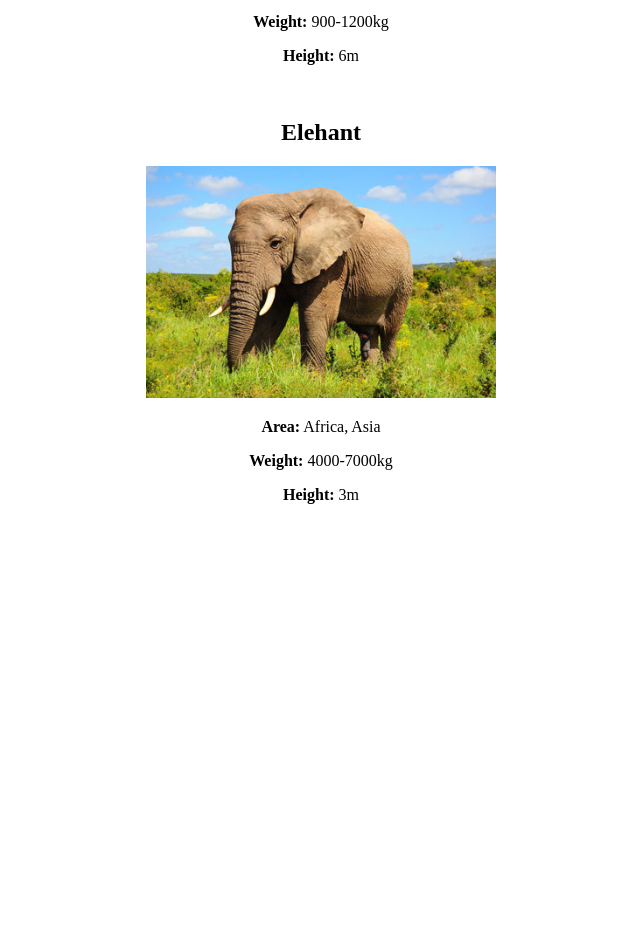
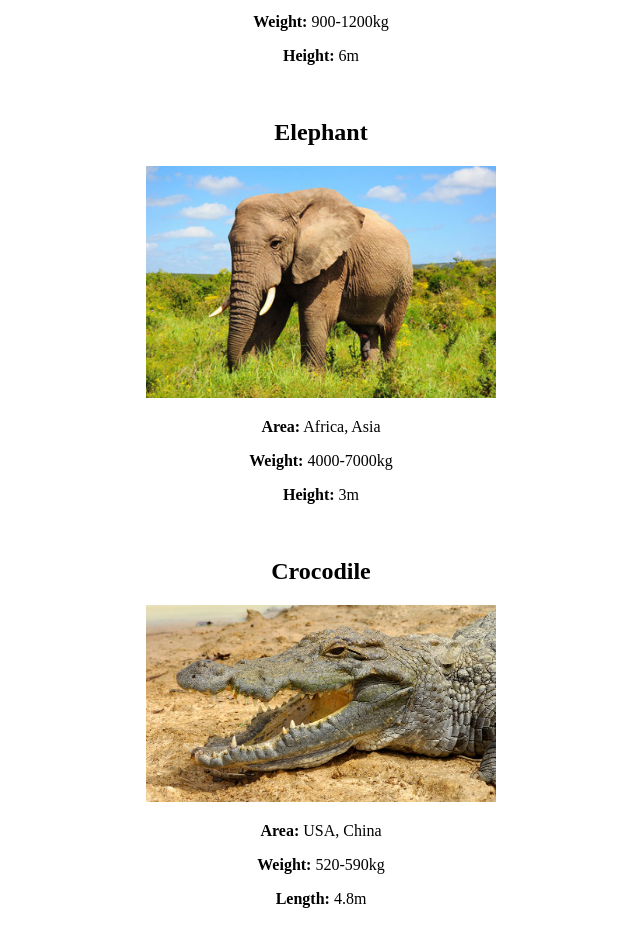
Before and after one commit to mamatkulovdmitry/project, a plain HTML site: page index.html in a window 1280 px wide. Shown: the part 671-1618 px from the top of the page, without its empty margins (319-959 px from the left). Before the commit the page ends 1217 px from the top, so only its background shows below. Drawn offline with Linux system fonts and the light colour scheme.

Commit message:
Project initial

```diff
--- a/index.html
+++ b/index.html
@@ -19,11 +19,17 @@
         <p><b>Weight:</b> 900-1200kg</p>
         <p><b>Height:</b> 6m</p>
         <br>
-        <h2>Elehant</h2>
+        <h2>Elephant</h2>
         <img width=350px src="./img/elephant.jpeg">
         <p><b>Area:</b> Africa, Asia</p>
         <p><b>Weight:</b> 4000-7000kg</p>
         <p><b>Height:</b> 3m</p>
         <br>
+        <h2>Crocodile</h2>
+        <img width=350px src="./img/crocodile.jpg">
+        <p><b>Area:</b> USA, China</p>
+        <p><b>Weight:</b> 520-590kg</p>
+        <p><b>Length:</b> 4.8m</p>
+        <br>
     </body>
 </html>
```
Also changed, not shown: img/crocodile.jpg (added).
